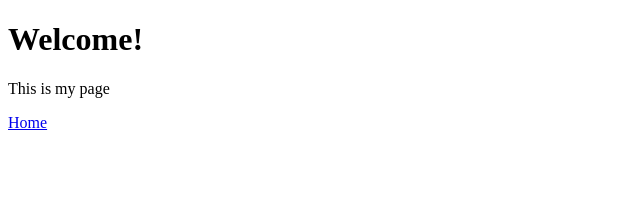
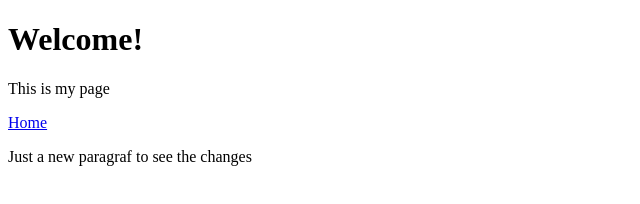
Before and after one commit to MaruSmurf/landingPage, a plain HTML site: page about.html in a window 1280 px wide. Shown: the whole page, without its empty margins (0-640 px from the left). Drawn offline with Linux system fonts and the light colour scheme.

Commit message:
Update about.html
jast changed the things

```diff
--- a/about.html
+++ b/about.html
@@ -9,5 +9,6 @@
     <h1>Welcome!</h1>
     <p>This is my page</p>
      <a href="index.html">Home</a>
+     <p>Just a new paragraf to see the changes</p>
 </body>
 </html>
```
